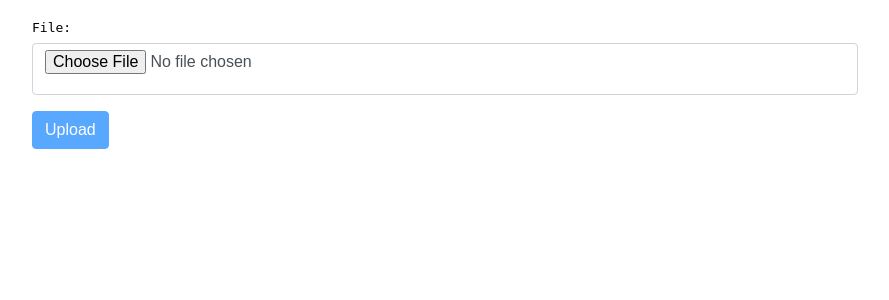
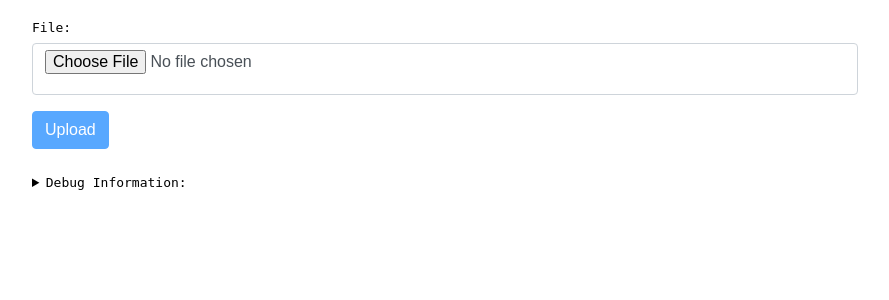
Before and after one commit to wzyboy/bucket3, a Flask app: page / in a window 1280 px wide. Shown: the top 300 px of the page, without its empty margins (208-1097 px from the left). Run offline with Flask 3, Linux system fonts and the light colour scheme; parts of the project's set-up code (start-up, migrations or seed data) failed here and were passed over.

Commit message:
feat: hide debug info (click to show)

```diff
--- a/bucket3/server.py
+++ b/bucket3/server.py
@@ -29,4 +29,4 @@ def get_upload_form_data():
 
 
 if __name__ == '__main__':
-    app.run(debug=True)
+    app.run(debug=True, port=5333)
--- a/bucket3/templates/upload.html
+++ b/bucket3/templates/upload.html
@@ -12,7 +12,10 @@
 <main>
 <form id="uploadForm" action="" method="post" enctype="multipart/form-data">
 
-    <div id="debugInputs"></div>
+    <details>
+      <summary>Debug Information:</summary>
+      <div id="debugInputs"></div>
+    </details>
 
     <div class="main-inputs">
         <div class="form-group">
```
